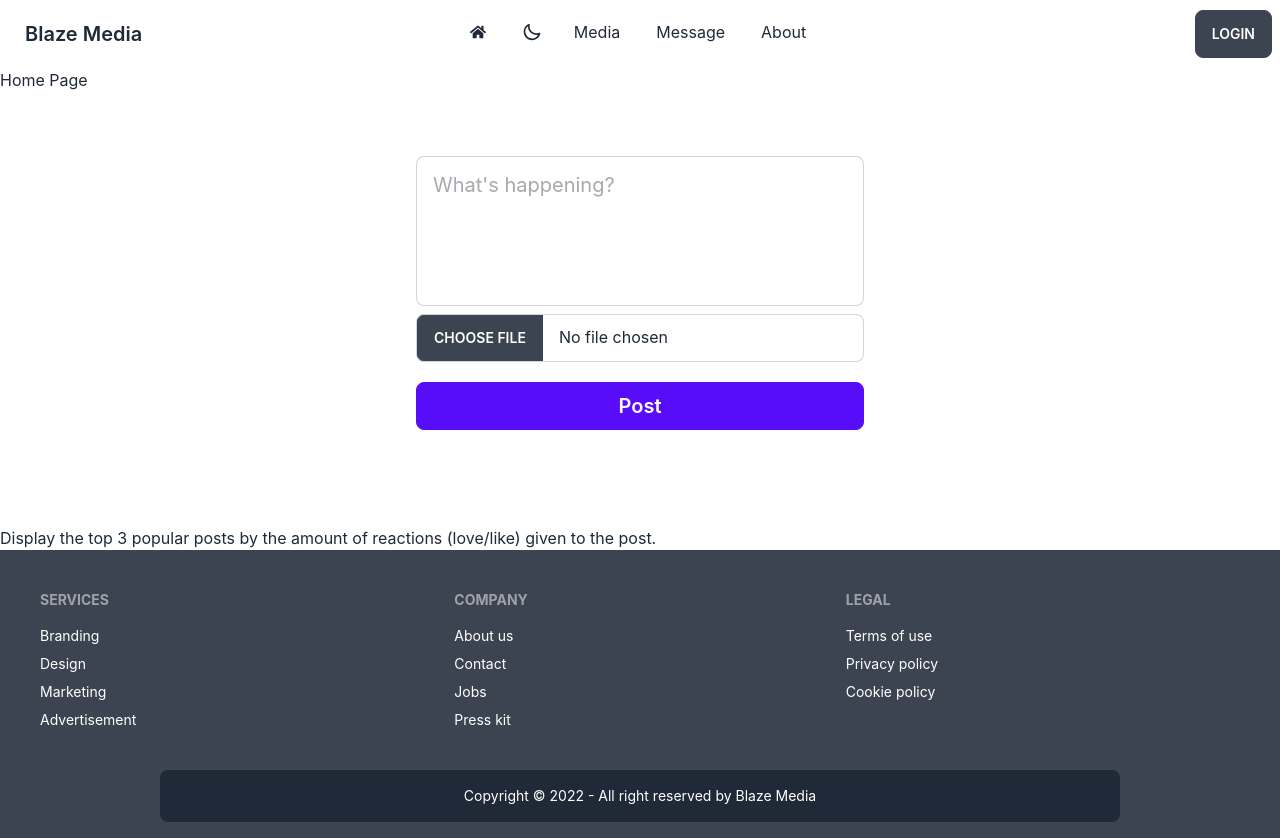
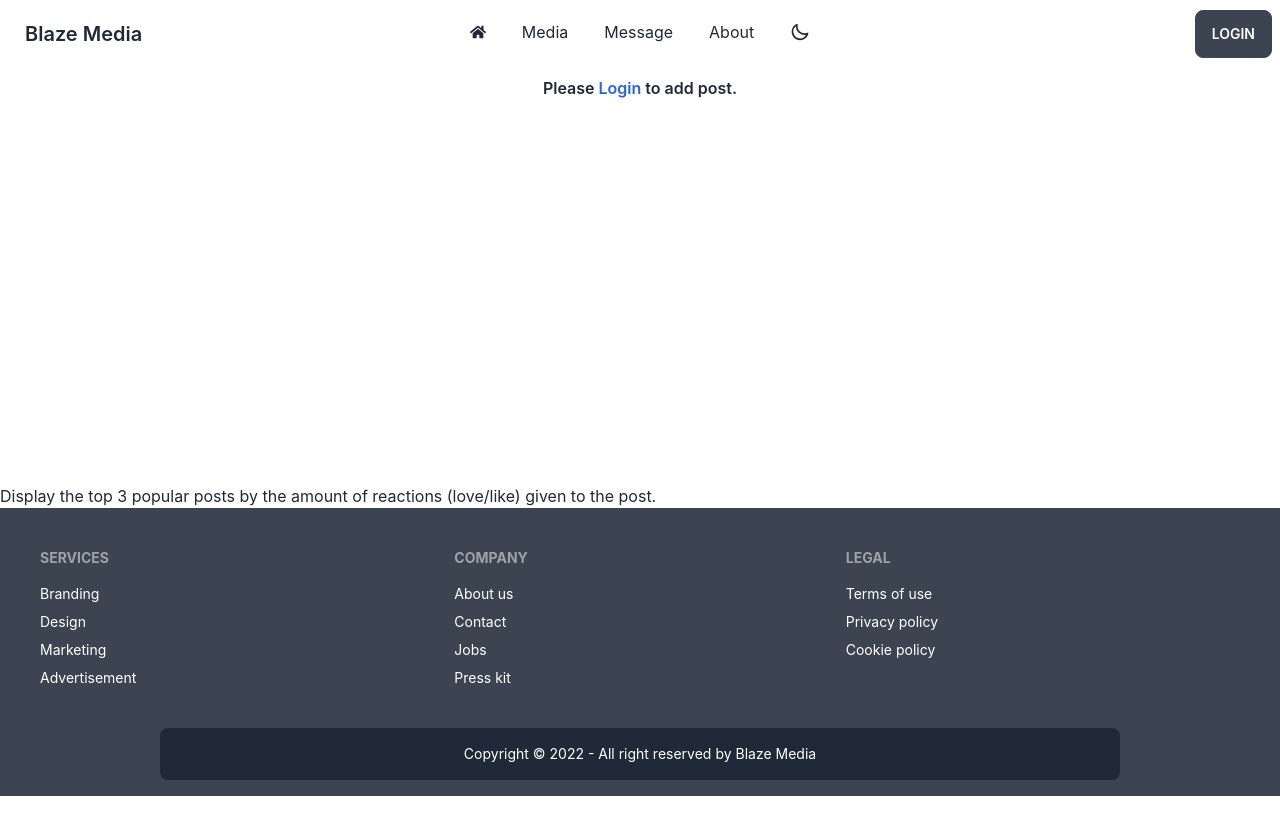
Before and after one commit to yusuf-khan-swd/blaze-media-client, a React (Create React App) app: page / in a window 1280 px wide. After the commit the page ends 800 px from the top, so only its background shows below. Built offline with nearby package versions, Linux system fonts and the light colour scheme; no server answers.

Commit message:
check user is login and depend on it show user to login or show form to add post

```diff
--- a/src/Page/Home/AddAPost/AddAPost.js
+++ b/src/Page/Home/AddAPost/AddAPost.js
@@ -1,8 +1,11 @@
-import React, { useState } from "react";
+import React, { useContext, useState } from "react";
 import { toast } from "react-hot-toast";
+import { Link } from "react-router-dom";
+import { AuthContext } from "../../../Context/AuthProvider/AuthProvider";
 import "./AddAPost.css";
 
 const AddAPost = () => {
+  const { user } = useContext(AuthContext);
   const [isDataLoading, setIsDataLoading] = useState(false);
 
   const handleFormSubmit = (event) => {
@@ -37,10 +40,10 @@ const AddAPost = () => {
 
       const data = await res.json();
       if (data.status === 200) {
-        const imageUrl = data.data.url;
+        const postImgUrl = data.data.url;
 
         const post = {
-          imageUrl, postBody
+          postImgUrl, postBody, email: user?.email, name: user?.displayName
         }
 
         try {
@@ -76,6 +79,12 @@ const AddAPost = () => {
       setIsDataLoading(false);
     }
   };
+
+  if (!user?.uid) {
+    return <div className="m-2 h-[50vh]">
+      <h2 className="font-semibold text-center">Please <Link className="text-blue-600" to={`/login`}>Login</Link> to add post.</h2>
+    </div>
+  }
 
 
   return (
--- a/src/Page/Home/Home/Home.js
+++ b/src/Page/Home/Home/Home.js
@@ -5,7 +5,6 @@ import TopPost from '../TopPost/TopPost';
 const Home = () => {
   return (
     <div className="container mx-auto">
-      <h2>Home Page</h2>
       <AddAPost></AddAPost>
       <TopPost></TopPost>
     </div>
--- a/src/Page/Shared/NavBar/NavBar.js
+++ b/src/Page/Shared/NavBar/NavBar.js
@@ -30,13 +30,6 @@ const NavBar = () => {
           <FaHome></FaHome>
         </Link>
       </li>
-      <li className="lg-mr-1 mb-1" title={`${darkTheme ? "Turn on light theme" : "Turn on dark theme"}`}>
-        <label className="swap swap-rotate">
-          <input type="checkbox" onClick={handleTheme} />
-          <svg className="swap-on fill-current w-5 h-5" xmlns="http://www.w3.org/2000/svg" viewBox="0 0 24 24"><path d="M5.64,17l-.71.71a1,1,0,0,0,0,1.41,1,1,0,0,0,1.41,0l.71-.71A1,1,0,0,0,5.64,17ZM5,12a1,1,0,0,0-1-1H3a1,1,0,0,0,0,2H4A1,1,0,0,0,5,12Zm7-7a1,1,0,0,0,1-1V3a1,1,0,0,0-2,0V4A1,1,0,0,0,12,5ZM5.64,7.05a1,1,0,0,0,.7.29,1,1,0,0,0,.71-.29,1,1,0,0,0,0-1.41l-.71-.71A1,1,0,0,0,4.93,6.34Zm12,.29a1,1,0,0,0,.7-.29l.71-.71a1,1,0,1,0-1.41-1.41L17,5.64a1,1,0,0,0,0,1.41A1,1,0,0,0,17.66,7.34ZM21,11H20a1,1,0,0,0,0,2h1a1,1,0,0,0,0-2Zm-9,8a1,1,0,0,0-1,1v1a1,1,0,0,0,2,0V20A1,1,0,0,0,12,19ZM18.36,17A1,1,0,0,0,17,18.36l.71.71a1,1,0,0,0,1.41,0,1,1,0,0,0,0-1.41ZM12,6.5A5.5,5.5,0,1,0,17.5,12,5.51,5.51,0,0,0,12,6.5Zm0,9A3.5,3.5,0,1,1,15.5,12,3.5,3.5,0,0,1,12,15.5Z" /></svg>
-          <svg className="swap-off fill-current w-5 h-5" xmlns="http://www.w3.org/2000/svg" viewBox="0 0 24 24"><path d="M21.64,13a1,1,0,0,0-1.05-.14,8.05,8.05,0,0,1-3.37.73A8.15,8.15,0,0,1,9.08,5.49a8.59,8.59,0,0,1,.25-2A1,1,0,0,0,8,2.36,10.14,10.14,0,1,0,22,14.05,1,1,0,0,0,21.64,13Zm-9.5,6.69A8.14,8.14,0,0,1,7.08,5.22v.27A10.15,10.15,0,0,0,17.22,15.63a9.79,9.79,0,0,0,2.1-.22A8.11,8.11,0,0,1,12.14,19.73Z" /></svg>
-        </label>
-      </li>
       <li className="lg:mr-1 mb-1">
         <Link to={`/media`}>Media</Link>
       </li>
@@ -45,6 +38,13 @@ const NavBar = () => {
       </li>
       <li className="lg:mr-1 mb-1">
         <Link to={`/about`}>About</Link>
+      </li>
+      <li className="lg-mr-1 mb-1" title={`${darkTheme ? "Turn on light theme" : "Turn on dark theme"}`}>
+        <label className="swap swap-rotate">
+          <input type="checkbox" onClick={handleTheme} />
+          <svg className="swap-on fill-current w-5 h-5" xmlns="http://www.w3.org/2000/svg" viewBox="0 0 24 24"><path d="M5.64,17l-.71.71a1,1,0,0,0,0,1.41,1,1,0,0,0,1.41,0l.71-.71A1,1,0,0,0,5.64,17ZM5,12a1,1,0,0,0-1-1H3a1,1,0,0,0,0,2H4A1,1,0,0,0,5,12Zm7-7a1,1,0,0,0,1-1V3a1,1,0,0,0-2,0V4A1,1,0,0,0,12,5ZM5.64,7.05a1,1,0,0,0,.7.29,1,1,0,0,0,.71-.29,1,1,0,0,0,0-1.41l-.71-.71A1,1,0,0,0,4.93,6.34Zm12,.29a1,1,0,0,0,.7-.29l.71-.71a1,1,0,1,0-1.41-1.41L17,5.64a1,1,0,0,0,0,1.41A1,1,0,0,0,17.66,7.34ZM21,11H20a1,1,0,0,0,0,2h1a1,1,0,0,0,0-2Zm-9,8a1,1,0,0,0-1,1v1a1,1,0,0,0,2,0V20A1,1,0,0,0,12,19ZM18.36,17A1,1,0,0,0,17,18.36l.71.71a1,1,0,0,0,1.41,0,1,1,0,0,0,0-1.41ZM12,6.5A5.5,5.5,0,1,0,17.5,12,5.51,5.51,0,0,0,12,6.5Zm0,9A3.5,3.5,0,1,1,15.5,12,3.5,3.5,0,0,1,12,15.5Z" /></svg>
+          <svg className="swap-off fill-current w-5 h-5" xmlns="http://www.w3.org/2000/svg" viewBox="0 0 24 24"><path d="M21.64,13a1,1,0,0,0-1.05-.14,8.05,8.05,0,0,1-3.37.73A8.15,8.15,0,0,1,9.08,5.49a8.59,8.59,0,0,1,.25-2A1,1,0,0,0,8,2.36,10.14,10.14,0,1,0,22,14.05,1,1,0,0,0,21.64,13Zm-9.5,6.69A8.14,8.14,0,0,1,7.08,5.22v.27A10.15,10.15,0,0,0,17.22,15.63a9.79,9.79,0,0,0,2.1-.22A8.11,8.11,0,0,1,12.14,19.73Z" /></svg>
+        </label>
       </li>
     </>
   );
```
